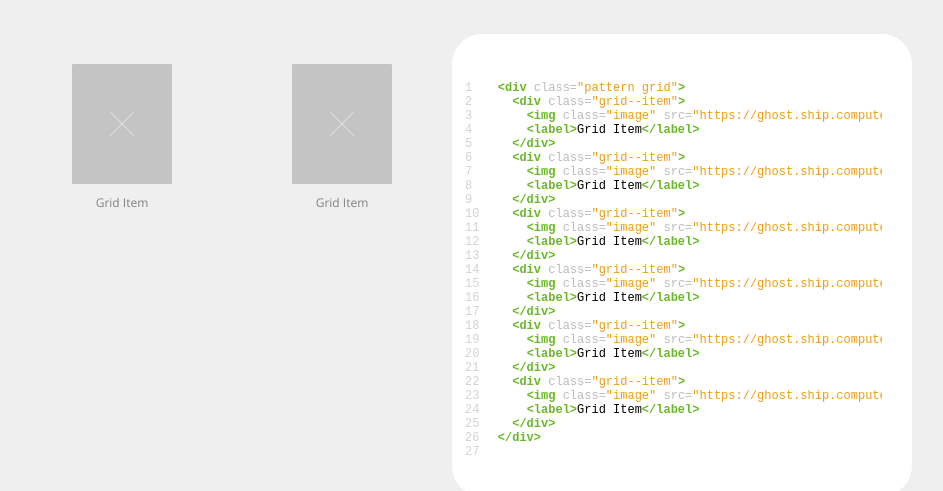
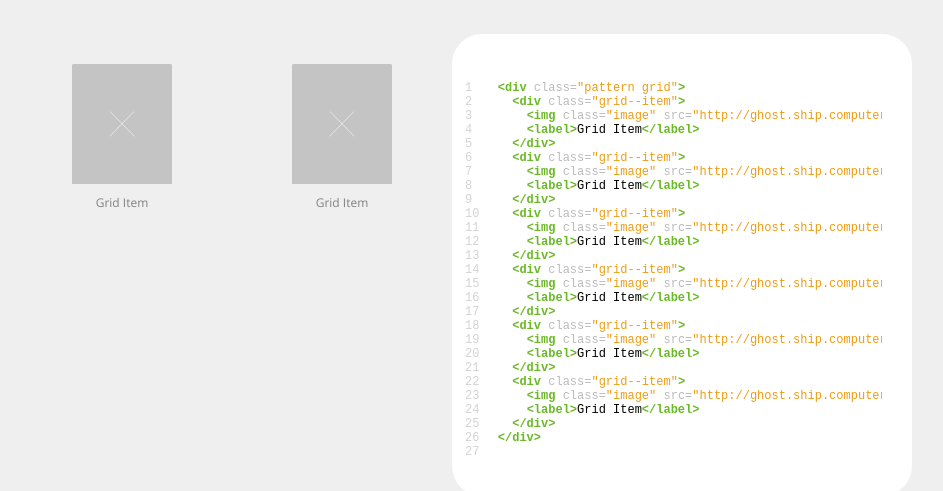
Before and after one commit to barnesy/ghost-ship, a Jekyll site: the page built from patterns.html, in a window 1280 px wide and 1400 px high, scrolled down 4941 px. Shown: the part 151-642 px from the top of the window, without its empty margins (178-1121 px from the left). Built offline with Jekyll 4.4.1, drawn with Linux system fonts in a browser that asks for light colours; some of the changed text lies outside the part shown.

Commit message:
Switches url to http

```diff
--- a/_config.yml
+++ b/_config.yml
@@ -23,7 +23,7 @@
 description: >- # this means to ignore newlines until "baseurl:"
   A minimal framework for publishing marketing websites
 baseurl: "" # the subpath of your site, e.g. /blog
-url: "https://ghost.ship.computer" # the base hostname & protocol for your site, e.g. http://example.com
+url: "http://ghost.ship.computer" # the base hostname & protocol for your site, e.g. http://example.com
 twitter_username: barnesy
 github_username:  barnesy
 
```
